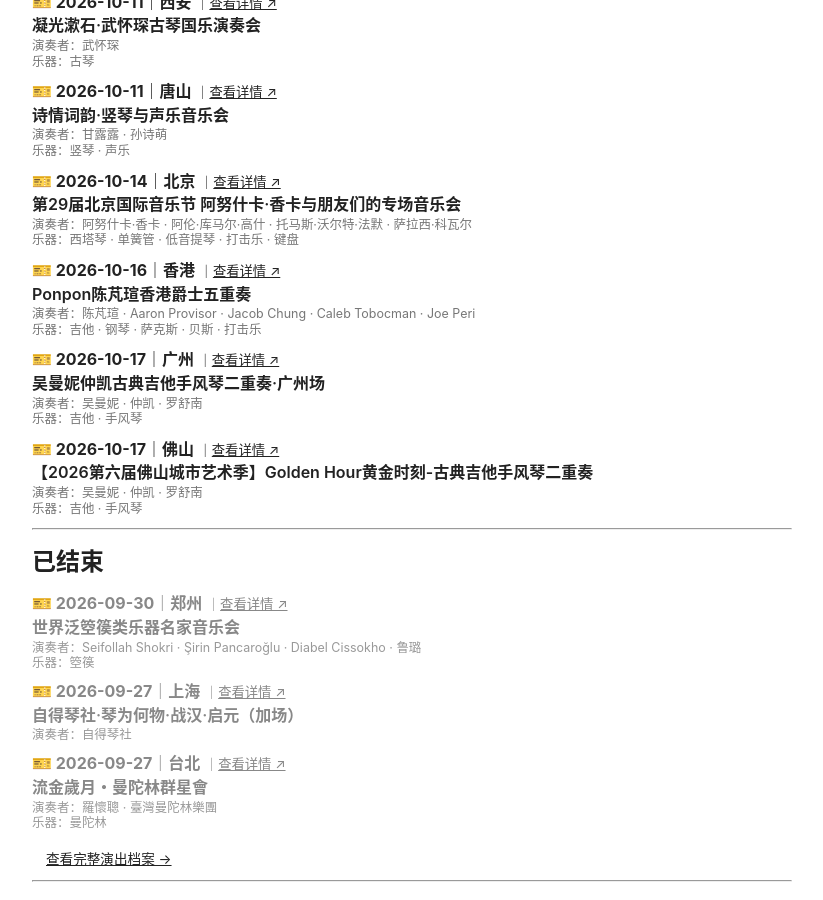
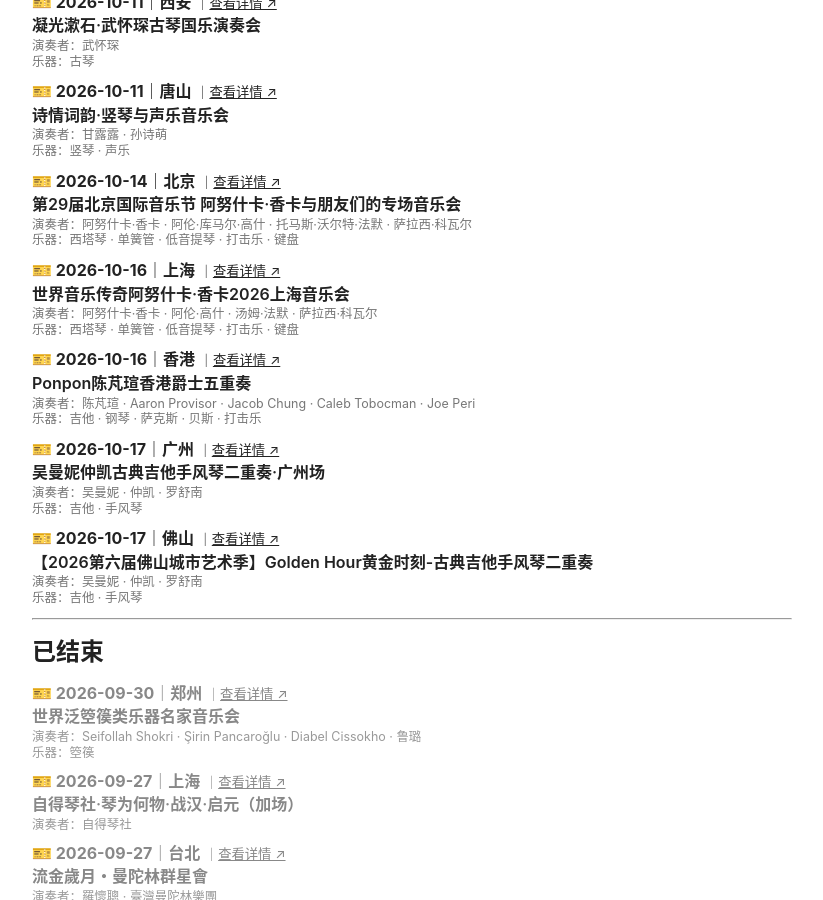
Before and after one commit to KeenKwok/boxianji, a Jekyll site: the page built from attention/index.md, in a window 1280 px wide and 900 px high, scrolled down 909 px. Shown: the whole window, without its empty margins (228-1051 px from the left). Built offline with Jekyll 4.4.1, drawn with Linux system fonts in a browser that asks for light colours.

Commit message:
更新 attention.yml

```diff
--- a/_data/attention.yml
+++ b/_data/attention.yml
@@ -1,3 +1,20 @@
+- id: "20261016-shanghai-anoushka-shankar-in-concert"
+  date: "2026-10-16"
+  city: "上海"
+  title: "世界音乐传奇阿努什卡·香卡2026上海音乐会"
+  performers:
+    - "阿努什卡·香卡"
+    - "阿伦·高什"
+    - "汤姆·法默"
+    - "萨拉西·科瓦尔"
+  instruments:
+    - "西塔琴"
+    - "单簧管"
+    - "低音提琴"
+    - "打击乐"
+    - "键盘"
+  link: "https://mp.weixin.qq.com/s/HHDkEfWJMuNnEMaL_tGAHA"
+
 - id: "20261001-dongguan-guoyue-lizan-minyue-concert"
   date: "2026-10-01"
   city: "东莞"
```
